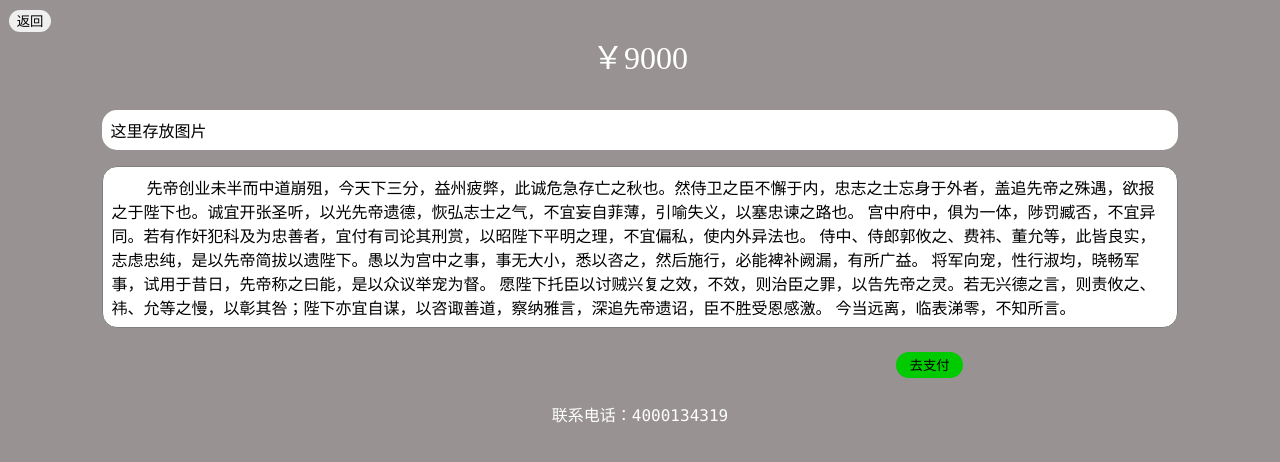
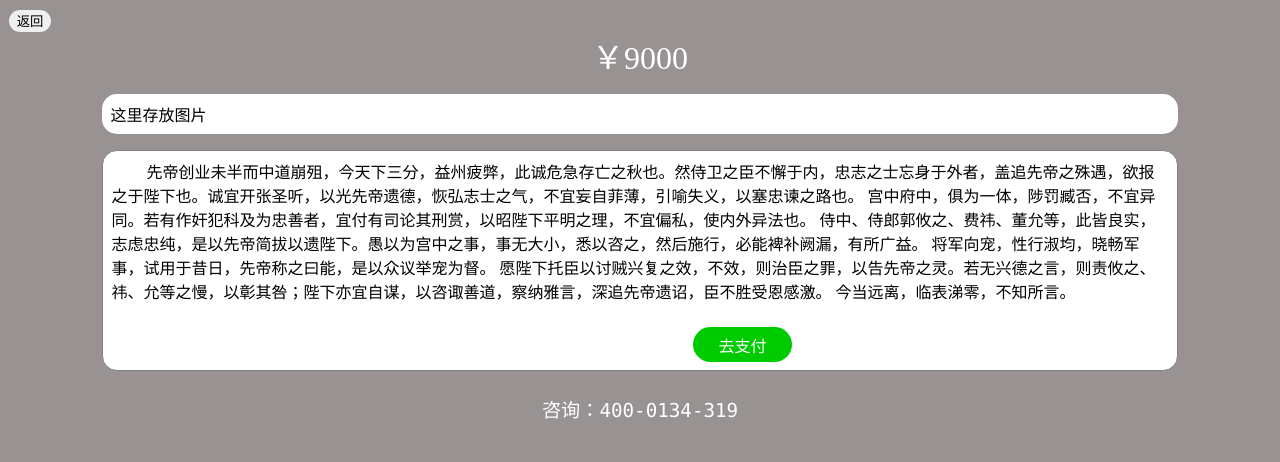
Before and after one commit to sunmin666/tkj-test, a Vue app: page /#/yang in a window 1280 px wide. Shown: the top 462 px of the page. Built offline with nearby package versions, Linux system fonts and the light colour scheme.

Commit message:
杨华彬

```diff
--- a/src/views/Yang.vue
+++ b/src/views/Yang.vue
@@ -11,11 +11,12 @@
     </div>
     <div class="content">
       {{content}}
+      <button class="Buynow">
+      去支付
+      </button>
     </div>
-    <button class="Buynow">
-        去支付
-      </button>
-    <div class="floote">联系电话：4000134319</div>
+
+    <div class="floote">咨询：400-0134-319</div>
   </div>
 </template>
 <script>
@@ -91,7 +92,7 @@ export default {
     display: flex;
     justify-content: space-around;
     align-items: center;
-    margin: 2rem 0.6rem 1rem 0.6rem;
+    margin: 2rem 0.6rem 0 0.6rem;
     flex-wrap:wrap;
     font-weight: 500;
     font-size: 2rem;
@@ -122,17 +123,19 @@ export default {
     padding: 1.5rem 1.5rem 2rem 1.5rem;
     text-align: center;
     background-color: #989292;
+    font-size: 1.2rem;
   }
   .Buynow{
-    width: 4.2rem;
-    height: 1.6rem;
+    width: 6.2rem;
+    height: 2.2rem;
     padding: 0 0.2rem;
     outline: none;
     border: none;
     background-color: #00ca00;
-    color: black;
+    color: white;
     border-radius: 15rem;
-    margin-left: 70%;
+    margin-left: 55%;
     margin-top: 1.5rem;
+    font-size: 1rem;
   }
 </style>
```
